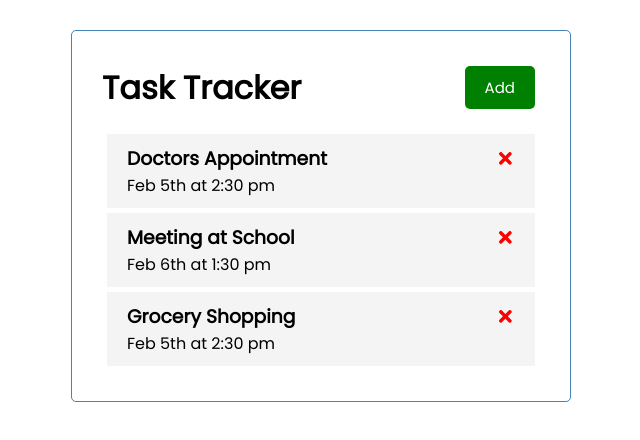
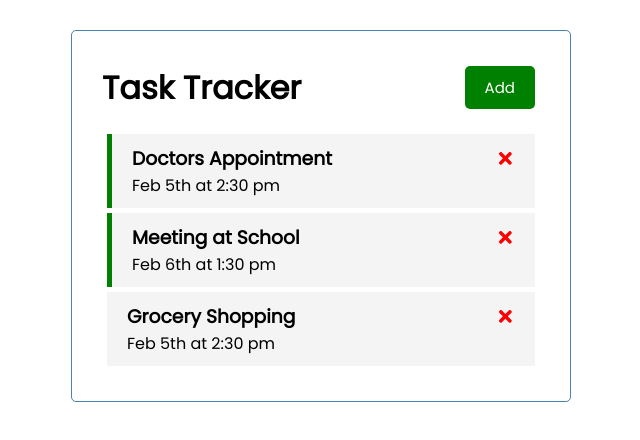
Before and after one commit to rishikarthikeyan27/Task-Tracker-Application, a React (Create React App) app: page / in a window 1280 px wide. Shown: the top 440 px of the page, without its empty margins (319-959 px from the left). Built offline with nearby package versions, Linux system fonts and the light colour scheme.

Commit message:
Task toggle reminder

```diff
--- a/src/App.js
+++ b/src/App.js
@@ -23,15 +23,28 @@
     },
   ]);
 
-  // Delete task
+  // Delete Task
   const deleteTask = (id) => {
-    console.log('Deleted : ', id);
+    setTasks(tasks.filter((task) => task.id !== id));
+  };
+
+  // Toggle Reminder
+  const toggleReminder = (id) => {
+    setTasks(
+      tasks.map((task) =>
+        task.id === id ? { ...task, reminder: !task.reminder } : task
+      )
+    );
   };
 
   return (
     <div className='container'>
       <Header title='Task Tracker' />
-      <Tasks tasks={tasks} onDelete={deleteTask} />
+      {tasks.length != 0 ? (
+        <Tasks tasks={tasks} onDelete={deleteTask} onToggle={toggleReminder} />
+      ) : (
+        'No tasks to Show'
+      )}
     </div>
   );
 }
--- a/src/components/Task.js
+++ b/src/components/Task.js
@@ -1,8 +1,11 @@
 import { FaTimes } from 'react-icons/fa';
 
-const Task = ({ task, onDelete }) => {
+const Task = ({ task, onDelete, onToggle }) => {
   return (
-    <div className='task'>
+    <div
+      className={`task ${task.reminder ? 'reminder' : ''}`}
+      onDoubleClick={() => onToggle(task.id)}
+    >
       <h3>
         {task.text}
         <FaTimes
--- a/src/components/Tasks.js
+++ b/src/components/Tasks.js
@@ -1,10 +1,15 @@
 import Task from './Task';
 
-const Tasks = ({ tasks, onDelete }) => {
+const Tasks = ({ tasks, onDelete, onToggle }) => {
   return (
     <div>
       {tasks.map((task) => (
-        <Task key={task.id} task={task} onDelete={onDelete} />
+        <Task
+          key={task.id}
+          task={task}
+          onDelete={onDelete}
+          onToggle={onToggle}
+        />
       ))}
     </div>
   );
```
